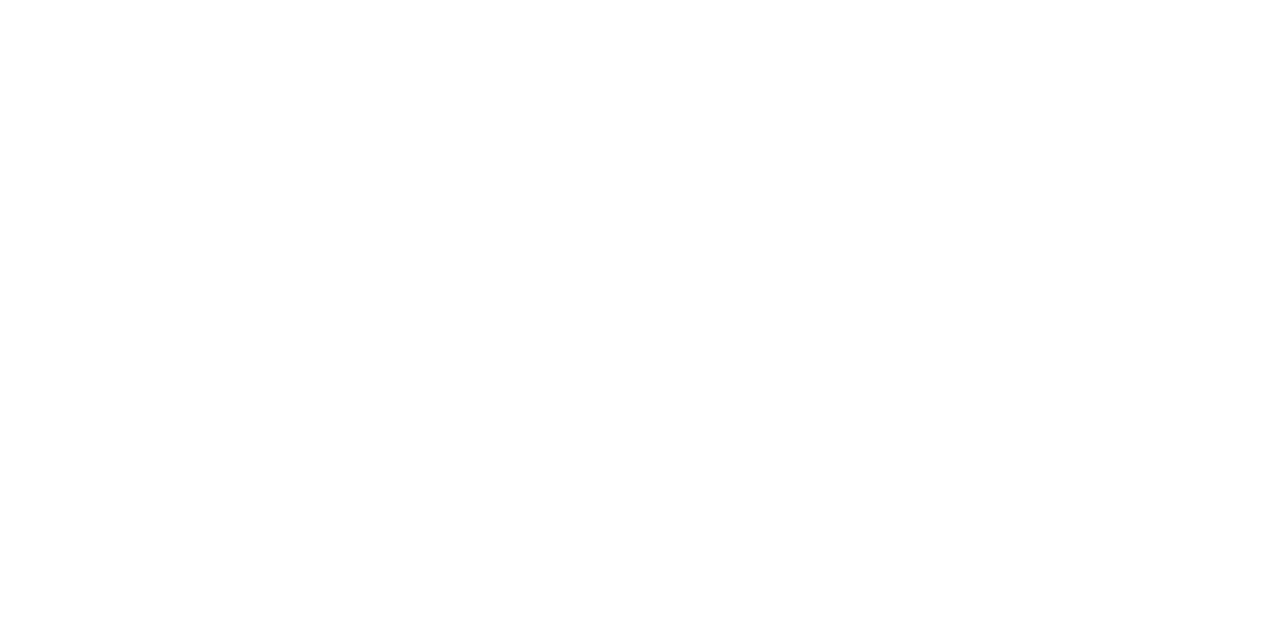
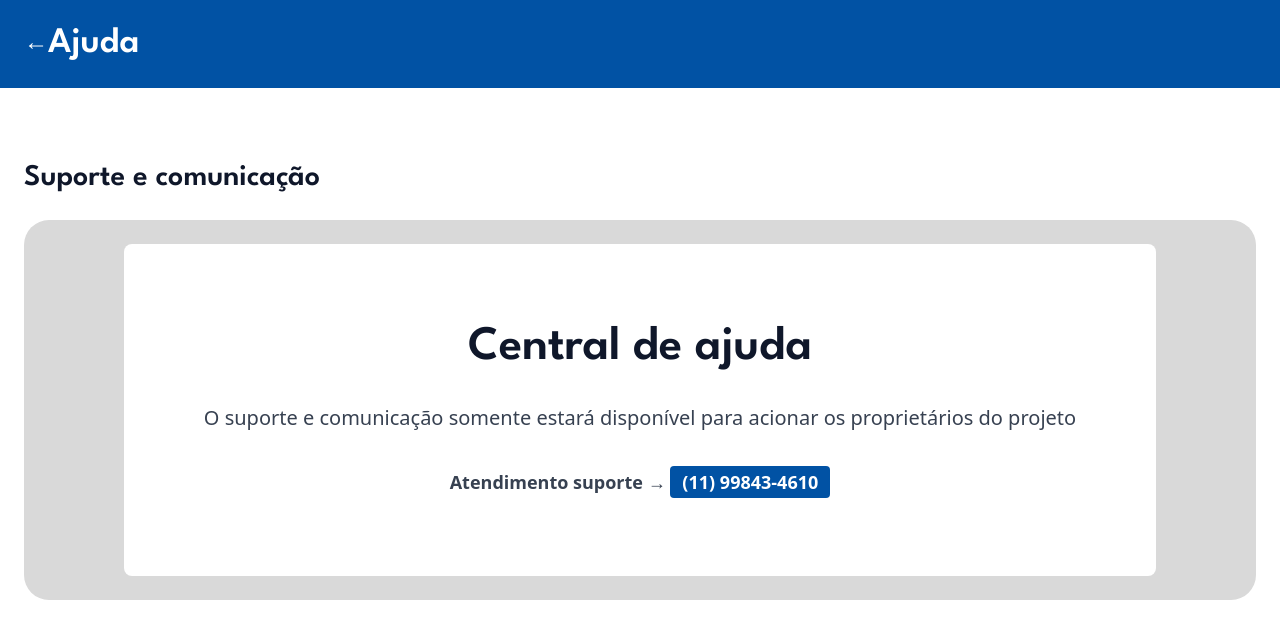
Before and after one commit to fabernav/projectmauaweb, a React (Vite) app: page /help in a window 1280 px wide. Before the commit this address had no page. Shown: the top 638 px of the page. Built offline with nearby package versions, Linux system fonts and the light colour scheme.

Commit message:
Criação da tela de ajuda e suas dependências

```diff
--- a/src/index.tsx
+++ b/src/index.tsx
@@ -10,6 +10,7 @@ import { Notifications } from "./screens/Notifications";
 import { Itinerary } from "./screens/Itinerary";
 import { Profile } from "./screens/Profile";
 import { Config } from "./screens/Config";
+import { Help } from "./screens/Help";
 
 createRoot(document.getElementById("app") as HTMLElement).render(
   <StrictMode>
@@ -24,6 +25,7 @@ createRoot(document.getElementById("app") as HTMLElement).render(
         <Route path="/itinerary" element={<Itinerary />} />
         <Route path="/profile" element={<Profile />} />
         <Route path="/config" element={<Config />} />
+        <Route path="/help" element={<Help />} />
       </Routes>
     </Router>
   </StrictMode>
--- /dev/null
+++ b/src/screens/Help/Help.tsx
@@ -0,0 +1,62 @@
+import React from "react";
+import { useNavigate } from "react-router-dom";
+import { Button } from "../../components/ui/button";
+import { Card, CardContent } from "../../components/ui/card";
+import { Input } from "../../components/ui/input";
+
+export const Help = (): JSX.Element => {
+  const navigate = useNavigate();
+
+  return (
+    <div className="bg-white min-h-screen">
+          {/* Header */}
+          <header className="bg-[#0152a4] p-6">
+            <div className="max-w-7xl mx-auto flex justify-between items-center">
+              <div className="flex items-center gap-">
+                <button
+                  onClick={() => navigate("/home")}
+                  className="text-white text-2xl [font-family:'League_Spartan',Helvetica] font-semibold"
+                >
+                  ←
+                </button>
+                <h1 className="text-white text-4xl [font-family:'League_Spartan',Helvetica] font-semibold">
+                  Ajuda
+                </h1>
+              </div>
+            </div>
+          </header>
+
+          {/* Main content */}
+          <main className="max-w-7xl mx-auto p-6">
+            <div className="grid grid-cols-1 md:grid-cols-2 lg:grid-cols-3 gap-6">
+            </div>
+
+            {/* Recent activity section */}
+            <div className="mt-12">
+              <h2 className="[font-family:'League_Spartan',Helvetica] font-semibold text-3xl mb-6">
+                Suporte e comunicação
+              </h2>
+              <div className="bg-[#d9d9d9] rounded-[25px] p-6 flex justify-center">
+                <div className="space-y-4">
+                  <div className="bg-white rounded-lg p-20 flex flex-col items-center justify-center min-h-[320px] w-full max-w-3x1 mx-auto">
+                    <h3 className="[font-family:'League_Spartan',Helvetica] font-bold text-5xl text-center mb-8 mt-0">
+                      Central de ajuda
+                    </h3>
+                    <p className="text-gray-700 text-xl text-center font-medium">
+                      O suporte e comunicação somente estará disponível para acionar os proprietários do projeto
+                    </p>
+                    <div className="h-4" />
+                <p className="text-gray-700 text-lg text-center font-bold mt-5">
+                    Atendimento suporte → {" "}
+                    <span className="bg-[#0152a4] text-white px-3 py-1 rounded">
+                        (11) 99843-4610
+                    </span>
+                </p>
+                  </div>
+                </div>
+              </div>
+            </div>
+          </main>
+        </div>
+  );
+};
--- /dev/null
+++ b/src/screens/Help/index.ts
@@ -0,0 +1 @@
+export { Help } from "./Help.tsx";
--- a/src/screens/Home/Home.tsx
+++ b/src/screens/Home/Home.tsx
@@ -75,7 +75,9 @@ export const Home = (): JSX.Element => {
             <p className="text-gray-600">Gerencie as notificações do sistema</p>
           </div>
 
-          <div className="bg-[#d9d9d9] rounded-[25px] p-6 cursor-pointer hover:bg-[#c9c9c9] transition-colors">
+          <div
+          onClick={() => navigate("/help")}
+          className="bg-[#d9d9d9] rounded-[25px] p-6 cursor-pointer hover:bg-[#c9c9c9] transition-colors">
             <h2 className="[font-family:'League_Spartan',Helvetica] font-semibold text-2xl mb-2">
               Ajuda
             </h2>
```
